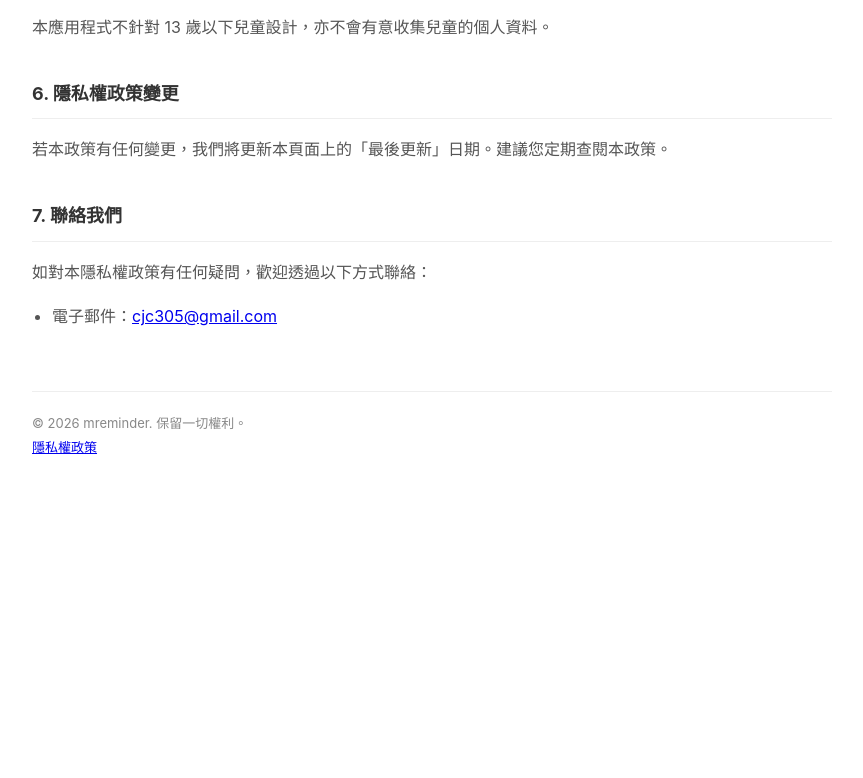
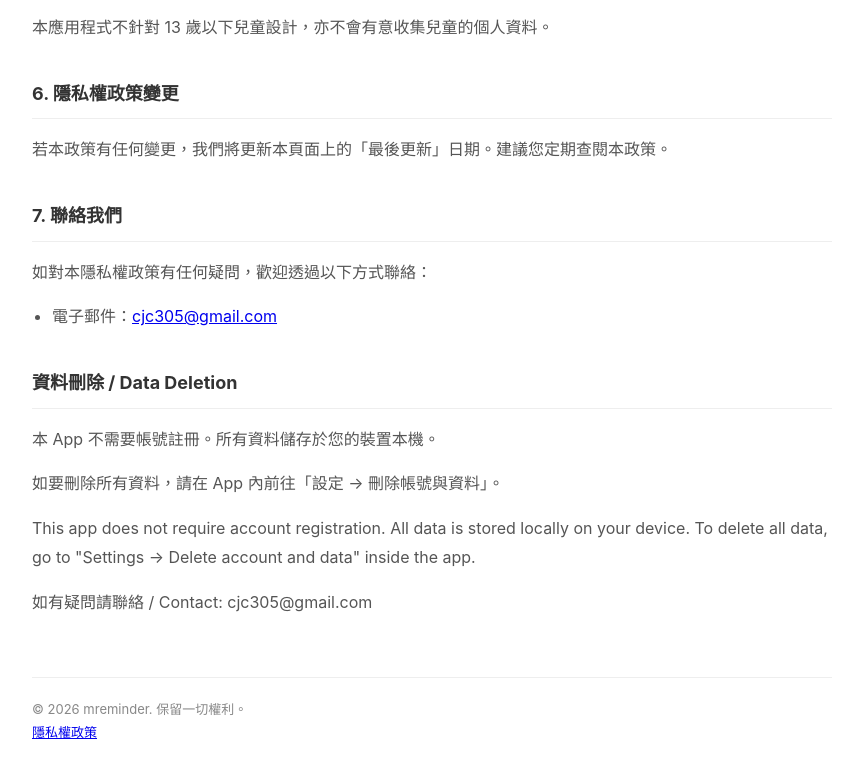
Before and after one commit to cjc305/mreminder-privacy, a plain HTML site: page privacy.html in a window 1280 px wide. Shown: the part 1154-1932 px from the top of the page, without its empty margins (208-1071 px from the left). Before the commit the page ends 1653 px from the top, so only its background shows below. Drawn offline with Linux system fonts and the light colour scheme.

Commit message:
Add data deletion section to privacy policy

```diff
--- a/privacy.html
+++ b/privacy.html
@@ -66,7 +66,11 @@
   <ul>
     <li>電子郵件：<a href="mailto:cjc305@gmail.com">cjc305@gmail.com</a></li>
   </ul>
-
+<h2>資料刪除 / Data Deletion</h2>
+<p>本 App 不需要帳號註冊。所有資料儲存於您的裝置本機。</p>
+<p>如要刪除所有資料，請在 App 內前往「設定 → 刪除帳號與資料」。</p>
+<p>This app does not require account registration. All data is stored locally on your device. To delete all data, go to "Settings → Delete account and data" inside the app.</p>
+<p>如有疑問請聯絡 / Contact: cjc305@gmail.com</p>
   <footer>
     © 2026 mreminder. 保留一切權利。<br/>
     <a href="privacy.html">隱私權政策</a>
```
